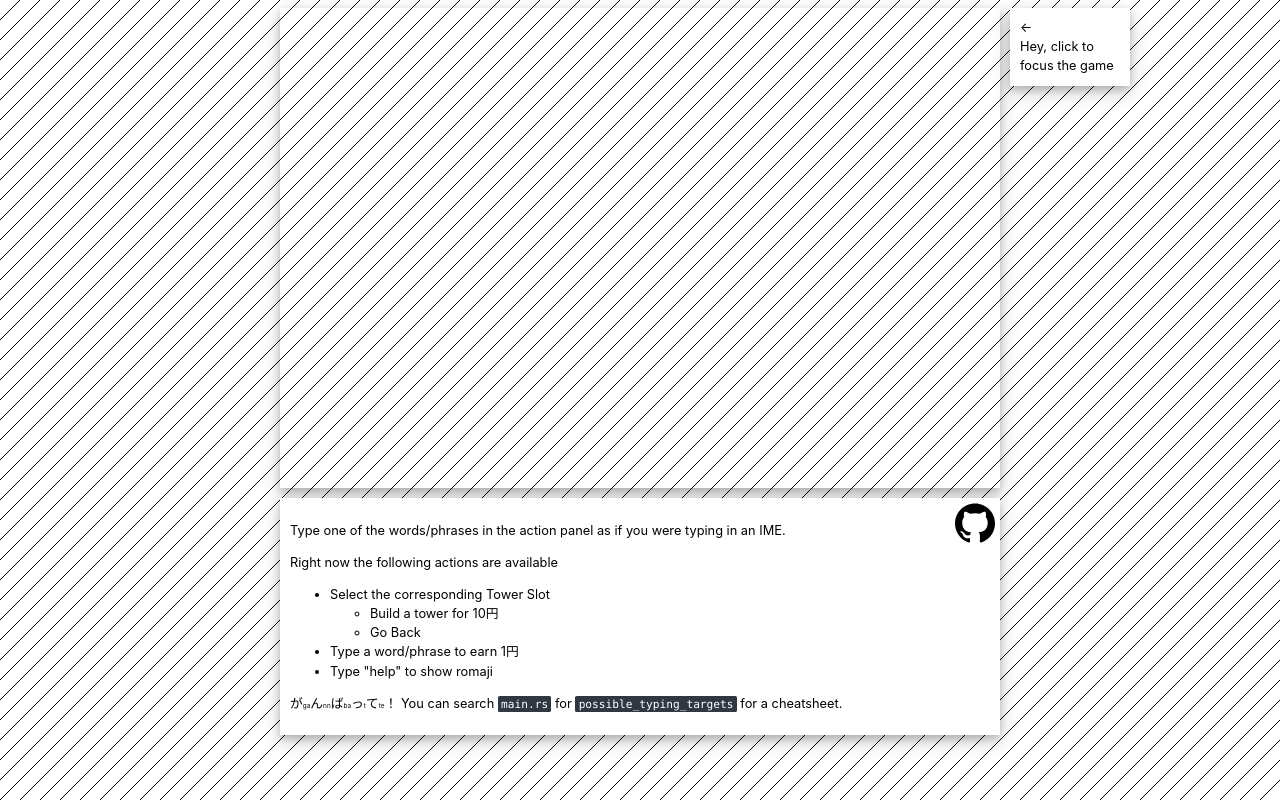
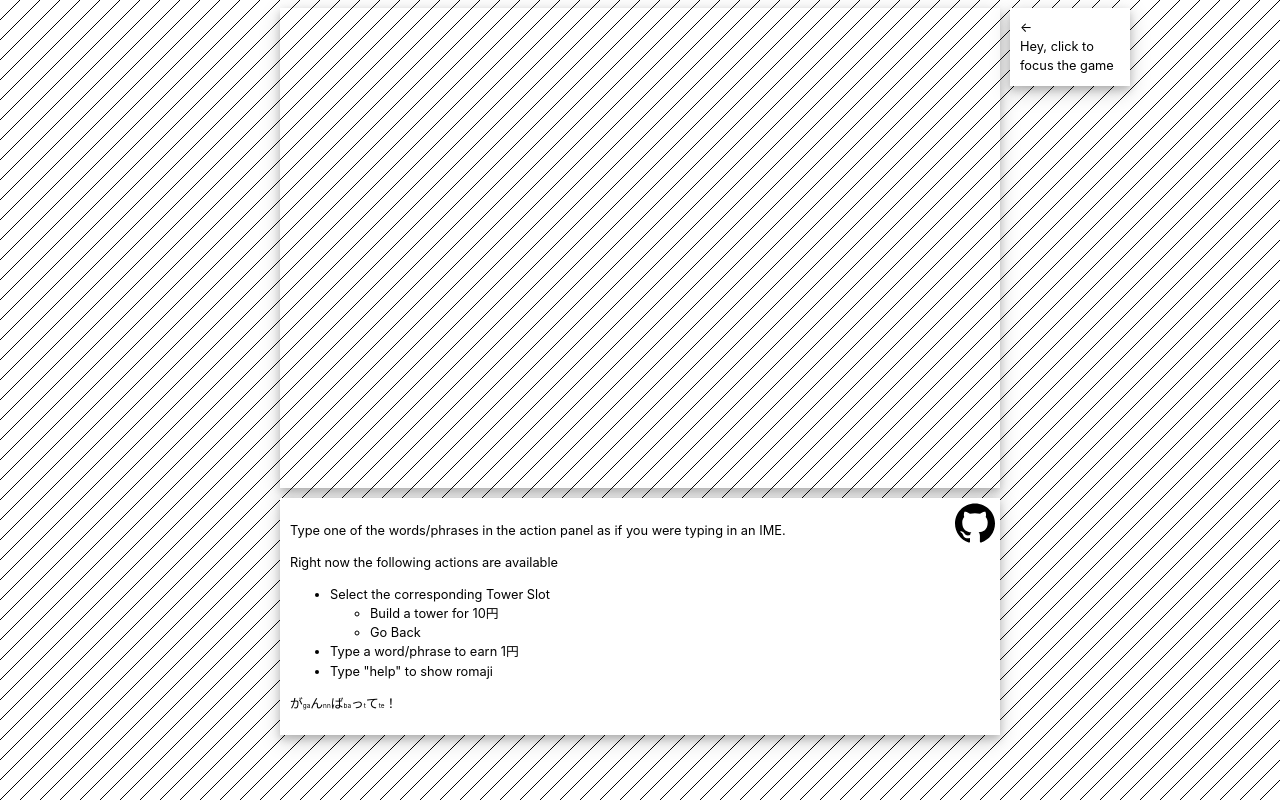
Before and after one commit to rparrett/taipo, a plain HTML site: page index.html in a window 1280 px wide. Drawn offline with Linux system fonts and the light colour scheme; a script that the page names is missing.

Commit message:
This seems unnecessary now that there's an ascii mode

```diff
--- a/index.html
+++ b/index.html
@@ -119,7 +119,7 @@
             <li>Type a word/phrase to earn 1円</li>
             <li>Type "help" to show romaji</li>
         </ul>
-        <p><ruby>が<rt>ga</rt>ん<rt>nn</rt>ば<rt>ba</rt>っ<rt>t</rt>て<rt>te</rt></ruby>！ You can search <span class="code">main.rs</span> for <span class="code">possible_typing_targets</span> for a cheatsheet.</p>
+        <p><ruby>が<rt>ga</rt>ん<rt>nn</rt>ば<rt>ba</rt>っ<rt>t</rt>て<rt>te</rt></ruby>！</p>
         <a class="github" href="https://www.github.com/rparrett/taipo"><svg aria-labelledby="simpleicons-github-icon" role="img" viewBox="0 0 24 24" xmlns="http://www.w3.org/2000/svg"><title id="simpleicons-github-icon">GitHub icon</title><path d="M12 .297c-6.63 0-12 5.373-12 12 0 5.303 3.438 9.8 8.205 11.385.6.113.82-.258.82-.577 0-.285-.01-1.04-.015-2.04-3.338.724-4.042-1.61-4.042-1.61C4.422 18.07 3.633 17.7 3.633 17.7c-1.087-.744.084-.729.084-.729 1.205.084 1.838 1.236 1.838 1.236 1.07 1.835 2.809 1.305 3.495.998.108-.776.417-1.305.76-1.605-2.665-.3-5.466-1.332-5.466-5.93 0-1.31.465-2.38 1.235-3.22-.135-.303-.54-1.523.105-3.176 0 0 1.005-.322 3.3 1.23.96-.267 1.98-.399 3-.405 1.02.006 2.04.138 3 .405 2.28-1.552 3.285-1.23 3.285-1.23.645 1.653.24 2.873.12 3.176.765.84 1.23 1.91 1.23 3.22 0 4.61-2.805 5.625-5.475 5.92.42.36.81 1.096.81 2.22 0 1.606-.015 2.896-.015 3.286 0 .315.21.69.825.57C20.565 22.092 24 17.592 24 12.297c0-6.627-5.373-12-12-12"></path></svg></a>
       </div>
     </div>
```
